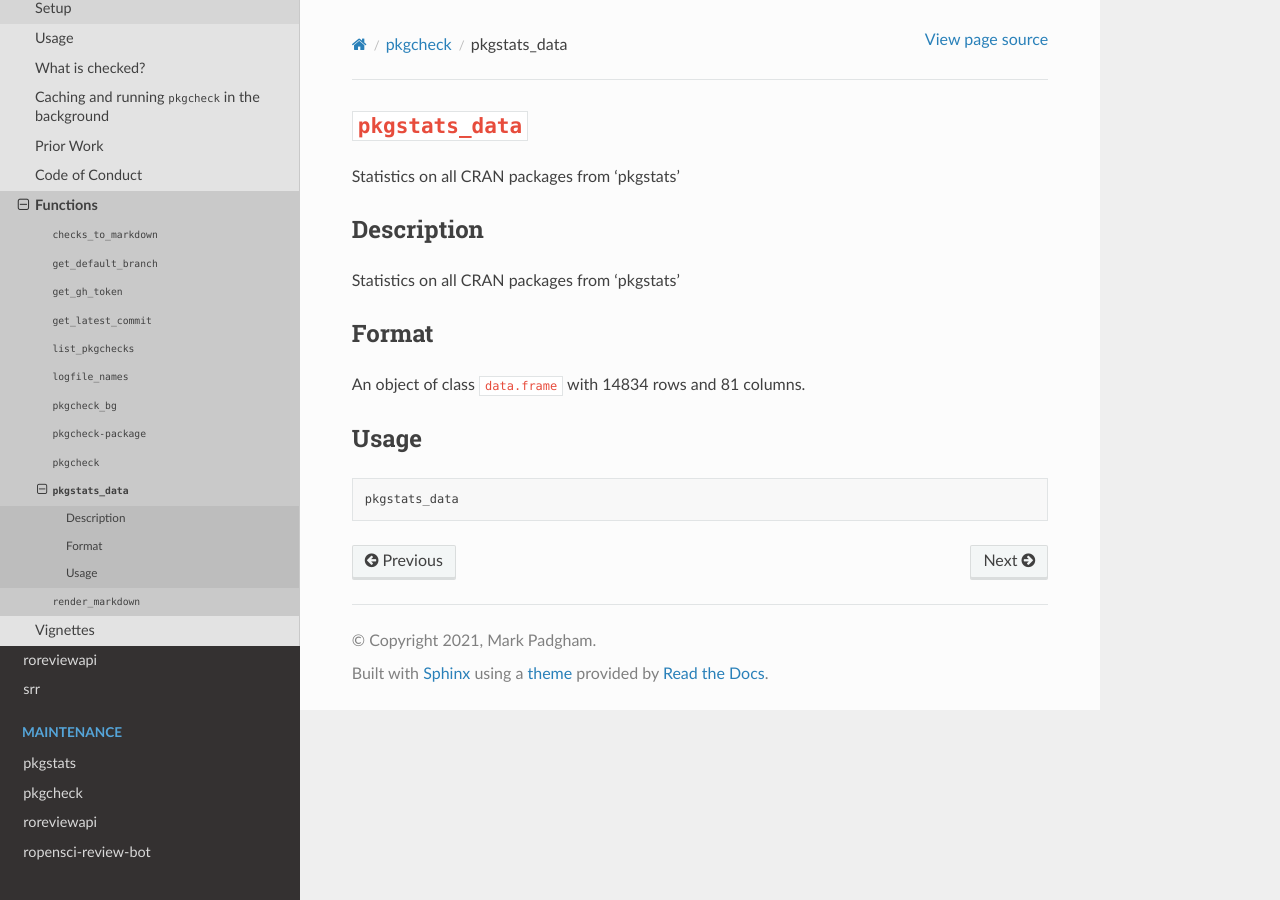
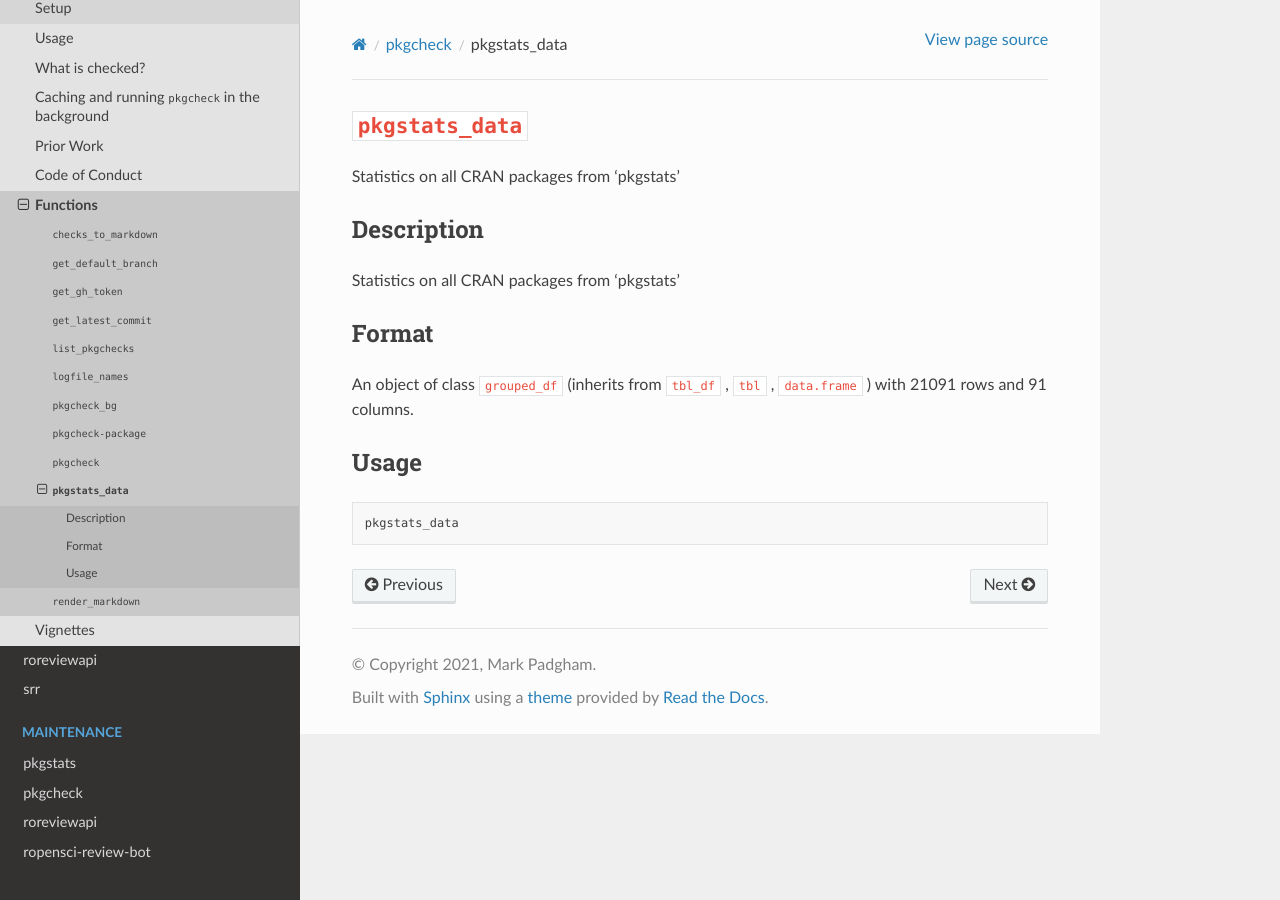
Before and after one commit to ropensci-review-tools/ropensci-review-tools, a Sphinx documentation site: the page built from docs/pkgcheck/functions/pkgstats_data.md, in a window 1280 px wide. Built offline with Sphinx 7.4.7 and the Read the Docs theme 2.0.0, drawn with Linux system fonts in a browser that asks for light colours.

Commit message:
update pkgcheck docs

```diff
--- a/docs/pkgcheck/functions/pkgstats_data.md
+++ b/docs/pkgcheck/functions/pkgstats_data.md
@@ -10,7 +10,7 @@ Statistics on all CRAN packages from 'pkgstats'
 
 ## Format
 
-An object of class `data.frame` with 14834 rows and 81 columns.
+An object of class `grouped_df` (inherits from `tbl_df` , `tbl` , `data.frame` ) with 21091 rows and 91 columns.
 
 
 ## Usage
```
